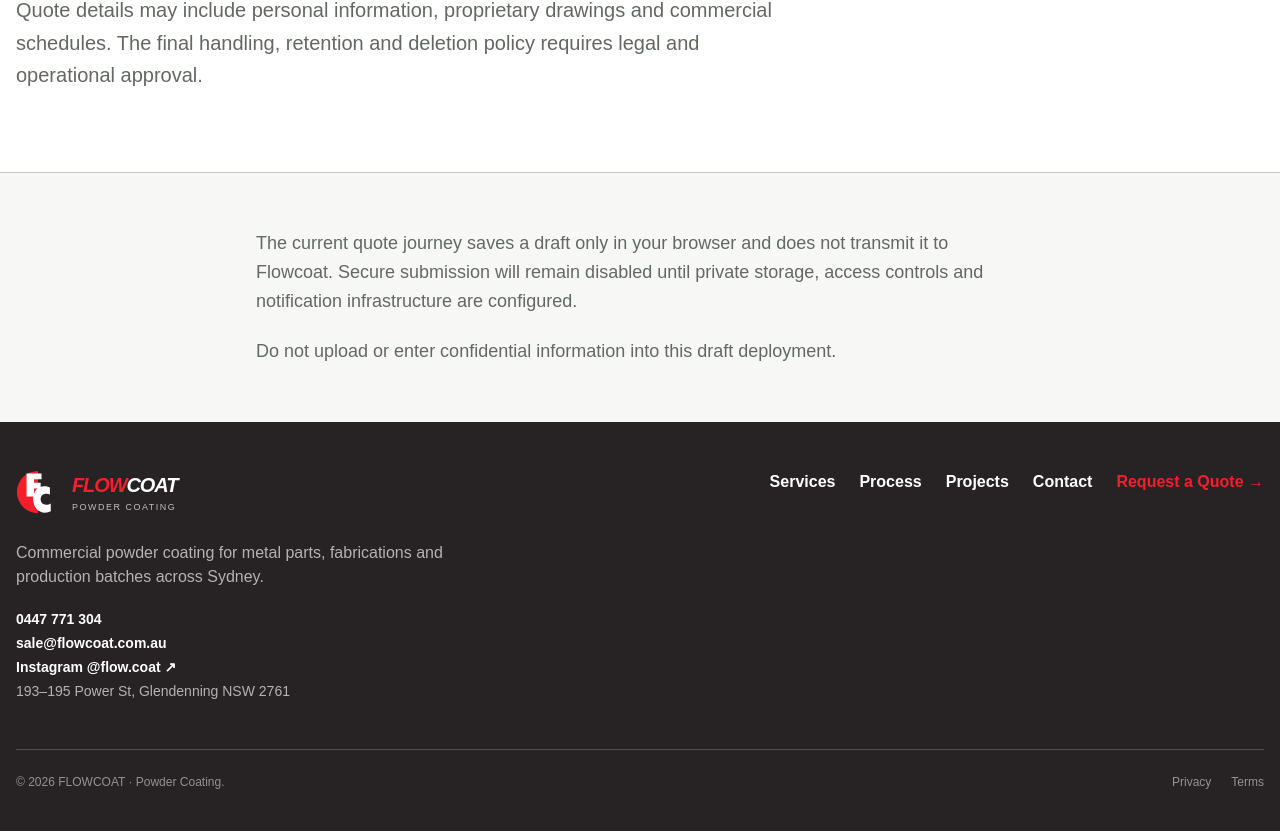
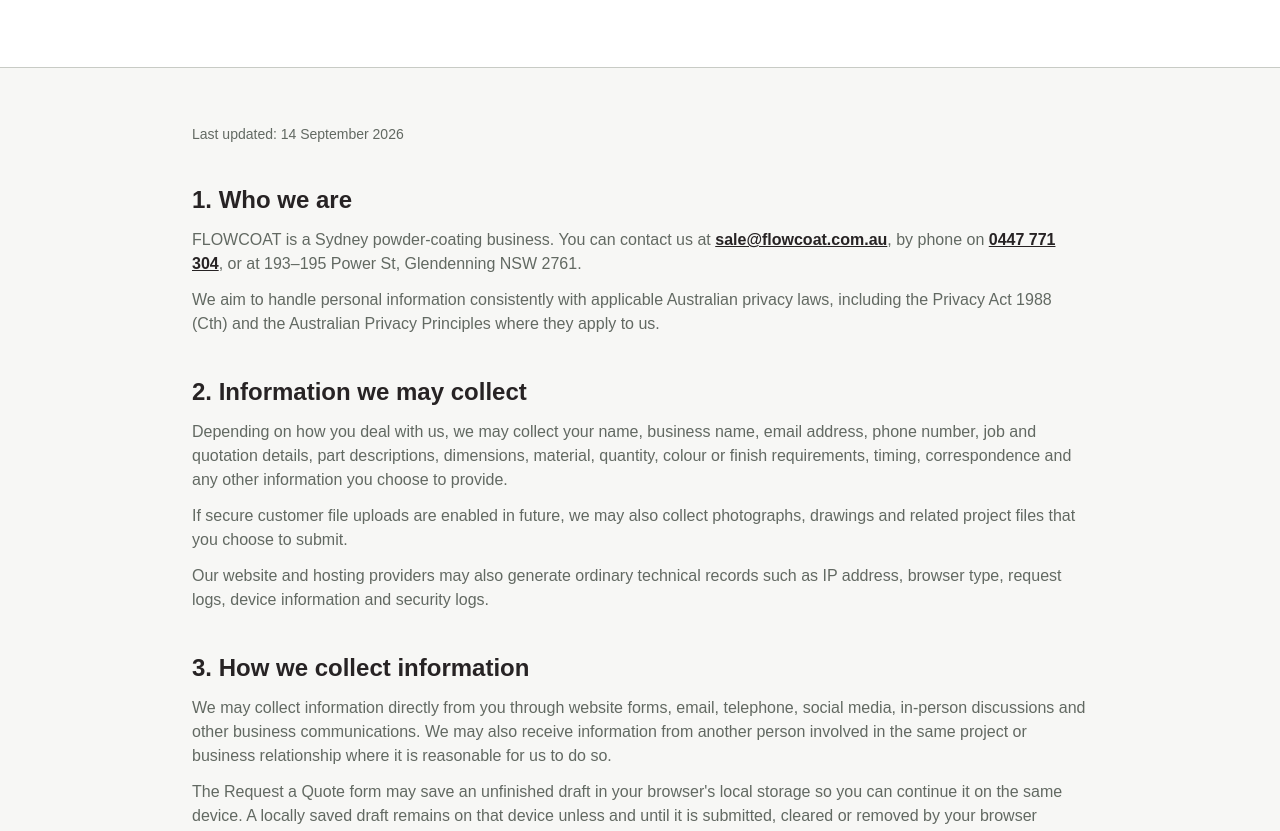
Before and after one commit to thomasdomegaj-eng/website-flow, a Next.js app: page /privacy in a window 1280 px wide. Shown: the part 376-1207 px from the top of the page. Built offline with nearby package versions, Linux system fonts and the light colour scheme; no server answers.

Commit message:
Replace placeholder with Australian privacy policy draft

```diff
--- a/app/privacy/page.tsx
+++ b/app/privacy/page.tsx
@@ -1,3 +1,84 @@
-import type { Metadata } from "next";import { PageHero } from "@/components/page-hero";
-export const metadata:Metadata={title:"Privacy",alternates:{canonical:"/privacy"}};
-export default function Privacy(){return <main id="main"><PageHero label="Privacy" title="Privacy settings are still being confirmed." intro="Quote details may include personal information, proprietary drawings and commercial schedules. The final handling, retention and deletion policy requires legal and operational approval."/><section className="wrap max-w-3xl py-14 space-y-5 text-lg leading-relaxed text-[var(--muted)]"><p>The current quote journey saves a draft only in your browser and does not transmit it to Flowcoat. Secure submission will remain disabled until private storage, access controls and notification infrastructure are configured.</p><p>Do not upload or enter confidential information into this draft deployment.</p></section></main>}
+import type { Metadata } from "next";
+import { PageHero } from "@/components/page-hero";
+import { business } from "@/lib/business";
+
+export const metadata: Metadata = {
+  title: "Privacy Policy",
+  description: "How FLOWCOAT handles personal information submitted through its website and enquiries.",
+  alternates: { canonical: "/privacy" },
+};
+
+export default function Privacy() {
+  return <main id="main">
+    <PageHero
+      label="Privacy"
+      title="Privacy Policy"
+      intro="This policy explains how FLOWCOAT handles personal information provided through our website, enquiries and business communications."
+    />
+    <article className="wrap max-w-4xl space-y-10 py-14 text-[var(--muted)]">
+      <p className="text-sm">Last updated: 14 September 2026</p>
+
+      <section className="space-y-3">
+        <h2 className="text-2xl font-black text-[var(--ink)]">1. Who we are</h2>
+        <p>FLOWCOAT is a Sydney powder-coating business. You can contact us at <a className="font-bold text-[var(--ink)] underline" href={`mailto:${business.email}`}>{business.email}</a>, by phone on <a className="font-bold text-[var(--ink)] underline" href={`tel:${business.phoneHref}`}>{business.phoneDisplay}</a>, or at {business.addressDisplay}.</p>
+        <p>We aim to handle personal information consistently with applicable Australian privacy laws, including the Privacy Act 1988 (Cth) and the Australian Privacy Principles where they apply to us.</p>
+      </section>
+
+      <section className="space-y-3">
+        <h2 className="text-2xl font-black text-[var(--ink)]">2. Information we may collect</h2>
+        <p>Depending on how you deal with us, we may collect your name, business name, email address, phone number, job and quotation details, part descriptions, dimensions, material, quantity, colour or finish requirements, timing, correspondence and any other information you choose to provide.</p>
+        <p>If secure customer file uploads are enabled in future, we may also collect photographs, drawings and related project files that you choose to submit.</p>
+        <p>Our website and hosting providers may also generate ordinary technical records such as IP address, browser type, request logs, device information and security logs.</p>
+      </section>
+
+      <section className="space-y-3">
+        <h2 className="text-2xl font-black text-[var(--ink)]">3. How we collect information</h2>
+        <p>We may collect information directly from you through website forms, email, telephone, social media, in-person discussions and other business communications. We may also receive information from another person involved in the same project or business relationship where it is reasonable for us to do so.</p>
+        <p>The Request a Quote form may save an unfinished draft in your browser's local storage so you can continue it on the same device. A locally saved draft remains on that device unless and until it is submitted, cleared or removed by your browser settings.</p>
+      </section>
+
+      <section className="space-y-3">
+        <h2 className="text-2xl font-black text-[var(--ink)]">4. Why we use information</h2>
+        <p>We may use personal information to respond to enquiries, assess and prepare quotations, communicate about jobs, provide powder-coating services, manage customer and supplier relationships, keep business records, operate and secure the website, prevent misuse, resolve disputes and comply with legal obligations.</p>
+        <p>We will not use your contact details for unrelated direct marketing unless we have a lawful basis to do so. Where consent is required for commercial electronic messages, we will seek it and provide a way to opt out.</p>
+      </section>
+
+      <section className="space-y-3">
+        <h2 className="text-2xl font-black text-[var(--ink)]">5. Who we may disclose information to</h2>
+        <p>We may disclose information where reasonably necessary to our website, hosting, email, IT, storage, security and professional service providers; to contractors or suppliers involved in a job where appropriate; to a person you authorise us to deal with; or where required or permitted by law.</p>
+        <p>We do not sell personal information.</p>
+      </section>
+
+      <section className="space-y-3">
+        <h2 className="text-2xl font-black text-[var(--ink)]">6. Overseas service providers</h2>
+        <p>Some technology or communications providers we use may process or store information outside Australia. The countries involved can change as providers and infrastructure change. Where applicable, we will take reasonable steps required by Australian privacy law before disclosing personal information overseas.</p>
+      </section>
+
+      <section className="space-y-3">
+        <h2 className="text-2xl font-black text-[var(--ink)]">7. Storage, security and retention</h2>
+        <p>We take reasonable steps to protect personal information from misuse, interference, loss and unauthorised access, modification or disclosure. No internet transmission or storage system can be guaranteed to be completely secure.</p>
+        <p>We keep personal information only for as long as reasonably necessary for the purpose for which it was collected, our business and record-keeping requirements, dispute management, or legal obligations. When information is no longer required, we may delete, destroy or de-identify it where appropriate.</p>
+      </section>
+
+      <section className="space-y-3">
+        <h2 className="text-2xl font-black text-[var(--ink)]">8. Website storage, cookies and analytics</h2>
+        <p>The website may use local browser storage for features such as saving an unfinished quote draft. If analytics, advertising or additional cookies are introduced later, this policy and any required consent controls will be updated before those tools are relied on.</p>
+      </section>
+
+      <section className="space-y-3">
+        <h2 className="text-2xl font-black text-[var(--ink)]">9. Access and correction</h2>
+        <p>You may contact us to request access to personal information we hold about you or to ask us to correct information you believe is inaccurate, out of date, incomplete, irrelevant or misleading. We may need to verify your identity before acting on a request and may refuse access where the law permits us to do so.</p>
+      </section>
+
+      <section className="space-y-3">
+        <h2 className="text-2xl font-black text-[var(--ink)]">10. Privacy questions and complaints</h2>
+        <p>If you have a privacy question or complaint, email <a className="font-bold text-[var(--ink)] underline" href={`mailto:${business.email}`}>{business.email}</a> and provide enough information for us to investigate. We will consider the issue and respond within a reasonable period. If applicable privacy law gives you a further right to complain to a regulator, you may also exercise that right.</p>
+      </section>
+
+      <section className="space-y-3">
+        <h2 className="text-2xl font-black text-[var(--ink)]">11. Changes to this policy</h2>
+        <p>We may update this policy when our services, website, providers or legal obligations change. The current version will be published on this page with its updated date.</p>
+      </section>
+    </article>
+  </main>;
+}
```
